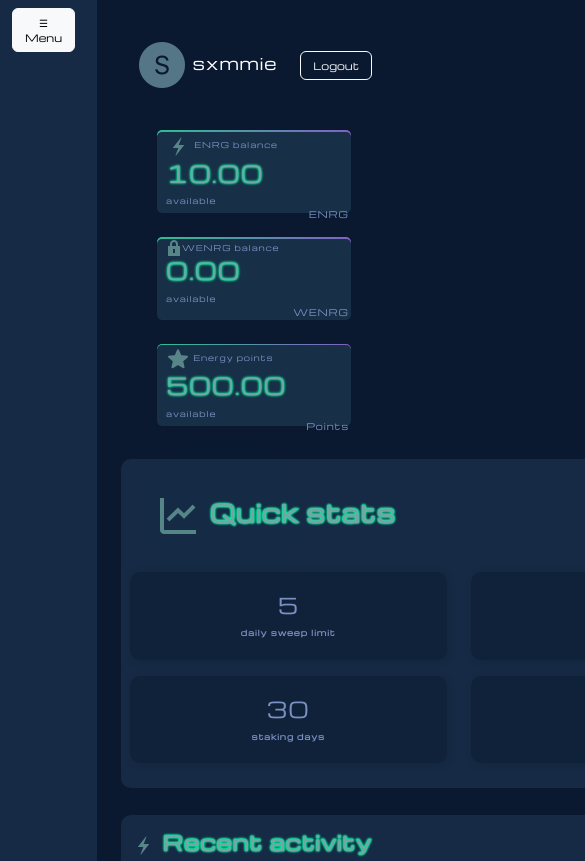
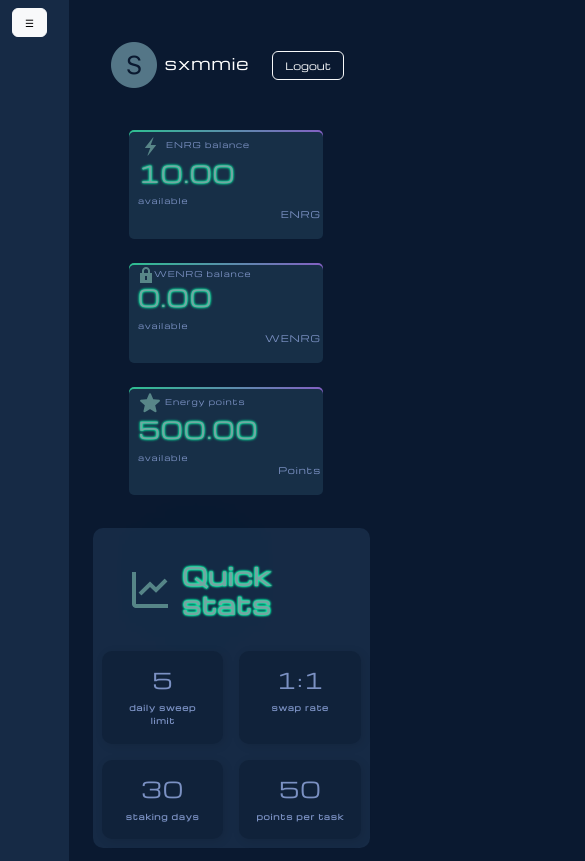
Before and after one commit to Yell0w-Man/Dashboard, a plain HTML site: page index.html in a window 390 px wide. Shown: the top 861 px of the page, 585 px wide, since content can reach past the window. Drawn offline with nearby package versions, Linux system fonts and the light colour scheme.

Commit message:
fix: fix responsiveness of dashboard on smaller screens

```diff
--- a/index.css
+++ b/index.css
@@ -1,4 +1,3 @@
-
 @font-face {
     font-family: 'Michroma-Regular';
     src: url('assets/MichromaNunito_Sans/Michroma/Michroma-Regular.ttf') format('truetype');
@@ -11,6 +10,7 @@ body {
     overflow-x: hidden;
     background-color: rgb(10 25 48);
     letter-spacing: 0.1em;
+
     @media (max-width:480px) {
         font-size: xx-small !important;
 
@@ -18,6 +18,7 @@ body {
     }
 
 }
+
 .side-bar {
     background: rgb(22 42 69);
     width: 10em;
@@ -93,18 +94,17 @@ h6 {
         margin-left: 4em;
     }
 }
-.header{
-    border-bottom: rgb(123 145 195);
-}
-h3{
+
+h3 {
     color: rgb(113 167 162);
     text-shadow:
         0 0 2px #0fa, 0 0 3px #0fa, 0 0 300px #0fa, 0 0 251px #0fa;
 }
 
-small{
+small {
     color: rgb(123 145 195);
 }
+
 .box {
     background-color: rgb(23 47 71);
     padding: 0.2em;
@@ -113,13 +113,12 @@ small{
     border-radius: 5px;
     position: relative;
     z-index: 1;
-    height: 7em;
     padding-bottom: 0.2em;
+
     @media (max-width:480px) {
         width: 70%;
         align-self: center;
         font-size: xx-small;
-        height: 9em;
         margin-left: 4em;
     }
 
@@ -130,7 +129,7 @@ small{
     padding: 1em;
     border-radius: 10px;
     margin-top: 1em !important;
-width: 75em !important;
+
 }
 
 .box2 {
@@ -144,11 +143,12 @@ width: 75em !important;
     font-weight: bold;
 }
 
-.right{
+.right {
     font-size: xx-small;
     text-align: right;
     color: rgb(123 145 195);
 }
+
 .heading {
     font-size: 24px;
     font-weight: bold;
@@ -159,21 +159,19 @@ color: rgb(123 145 195);
 
 .container-custom2 {
     width: 100%;
-
     background-color: rgb(22 42 69);
     padding: 30px;
     border-radius: 10px;
     position: relative;
-    width: 75em !important;
 }
 
 #sidebarMenu {
 
-    background-color:rgb(22 42 69) ;
+    background-color: rgb(22 42 69);
 }
 
-.bg-light{
-    background: rgb(22, 42,69) !important;
+.bg-light {
+    background: rgb(22, 42, 69) !important;
 }
 
 .heading2 {
@@ -189,8 +187,8 @@ color: rgb(123 145 195);
 
 .content {
     text-align: center;
-    font-size: 20px;e
-    color: rgb(113 167 162);
+    font-size: 20px;
+    e color: rgb(113 167 162);
     margin-top: 40px;
     text-shadow:
         0 0 2px #0fa, 0 0 2px #0fa, 0 0 3px #0fa, 0 0 300px #0fa, 0 0 251px #0fa;
--- a/index.html
+++ b/index.html
@@ -15,7 +15,7 @@
         <nav class="navbar navbar-nav bg-light d-md-none">
             <div class="container-fluid">
                 <button class="btn btn-light" type="button" data-bs-toggle="collapse" data-bs-target="#sidebarMenu">
-                    ☰ Menu
+                    ☰
                 </button>
             </div>
         </nav>
@@ -55,7 +55,7 @@
 
 
         <div class="col col-10 flex-grow-1 p-4">
-            <header class="d-flex justify-content-between align-items-center p-3 text-light header">
+            <header class="d-flex justify-content-between align-items-center p-3 text-light">
                 <h6 class="mb-0"><img src="assets/images/icons8-circled-s-50.png" alt=""> sxmmie</h6>
                 <button class="btn btn-outline-light" onclick="logout()">Logout</button>
 
@@ -66,7 +66,8 @@
                         <div class="box-wrapper gradient-margin">
                             <div class="box">
                                 <small><img src="assets/images/icons8-flash-25.png" alt=""> ENRG balance</small> <br>
-                                <h3>10.00</h3> <small>available</small> <p class="right">ENRG</p>
+                                <h3>10.00</h3> <small>available</small>
+                                <p class="right">ENRG</p>
                             </div>
                         </div>
                     </div>
@@ -74,15 +75,18 @@
                         <div class="box-wrapper gradient-margin">
                             <div class="box">
                                 <small><img src="assets/images/icons8-padlock-16.png" alt="">WENRG balance</small> <br>
-                                <h3>0.00</h3> <small>available</small> <P class="right">WENRG</P>
+                                <h3>0.00</h3> <small>available</small>
+                                <P class="right">WENRG</P>
                             </div>
                         </div>
                     </div>
                     <div class="col-md-4 col-12 mb-4 ">
                         <div class="box-wrapper gradient-margin">
-                            <div class="box"><small><img src="assets/images/icons8-star-24.png" alt=""> Energy points</small>
+                            <div class="box"><small><img src="assets/images/icons8-star-24.png" alt=""> Energy
+                                    points</small>
                                 <br>
-                                <h3>500.00</h3> <small>available</small><br> <p class="right">Points</p>
+                                <h3>500.00</h3> <small>available</small><br>
+                                <p class="right">Points</p>
                             </div>
                         </div>
                     </div>
@@ -90,37 +94,39 @@
                 <div class="container container-custom">
                     <div class="row">
                         <div class="col-12">
-                                <h2 class="heading p-4"><img src="" alt=""><img src="assets/images/icons8-graph-48.png"
-                                        alt=""> Quick stats</h2>
+                            <h2 class="heading p-4 d-flex align-items-center gap-2">
+                                <img src="assets/images/icons8-graph-48.png" alt=""> Quick stats
+                            </h2>
                         </div>
                     </div>
-                        <div class="row justify-content-center">
-                            <div class="col-md-3 col-6 mb-3">
-                                <div class="box2">
+                    <div class="row row-cols-2 row-cols-md-4 g-3 justify-content-center">
+                        <div class="col">
+                            <div class="box2 text-center p-3 h-100">
                                 <h4>5</h4>
                                 <small>daily sweep limit</small>
                             </div>
                         </div>
-                            <div class="col-md-3 col-6 mb-3">
-                                <div class="box2">
+                        <div class="col">
+                            <div class="box2 text-center p-3 h-100">
                                 <h4>1:1</h4>
                                 <small>swap rate</small>
                             </div>
                         </div>
-                            <div class="col-md-3 col-6 mb-3">
-                                <div class="box2">
+                        <div class="col">
+                            <div class="box2 text-center p-3 h-100">
                                 <h4>30</h4>
                                 <small>staking days</small>
                             </div>
                         </div>
-                            <div class="col-md-3 col-6 mb-3">
-                                <div class="box2">
+                        <div class="col">
+                            <div class="box2 text-center p-3 h-100">
                                 <h4>50</h4>
                                 <small>points per task</small>
                             </div>
                         </div>
                     </div>
                 </div>
+
                 <div class="container container-custom2  mt-4">
                     <h2 class="heading2"><img src="assets/images/icons8-flash-25.png" alt=""> Recent activity</h2>
                     <p class="content"><img src="assets/images/icons8-inbox-100.png" alt=""><br>
```
Lines whose indentation alone changed are shown as unchanged.
